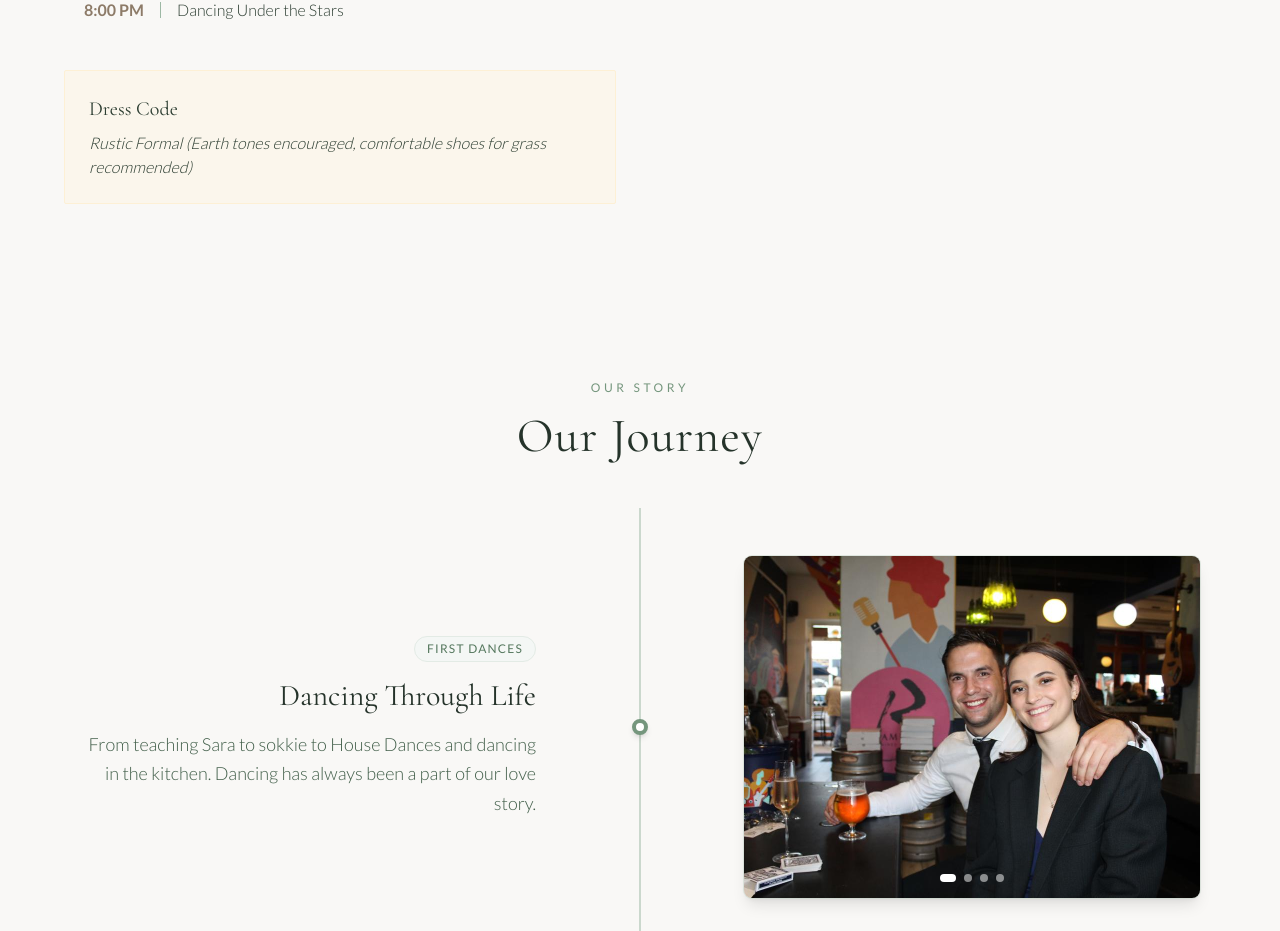
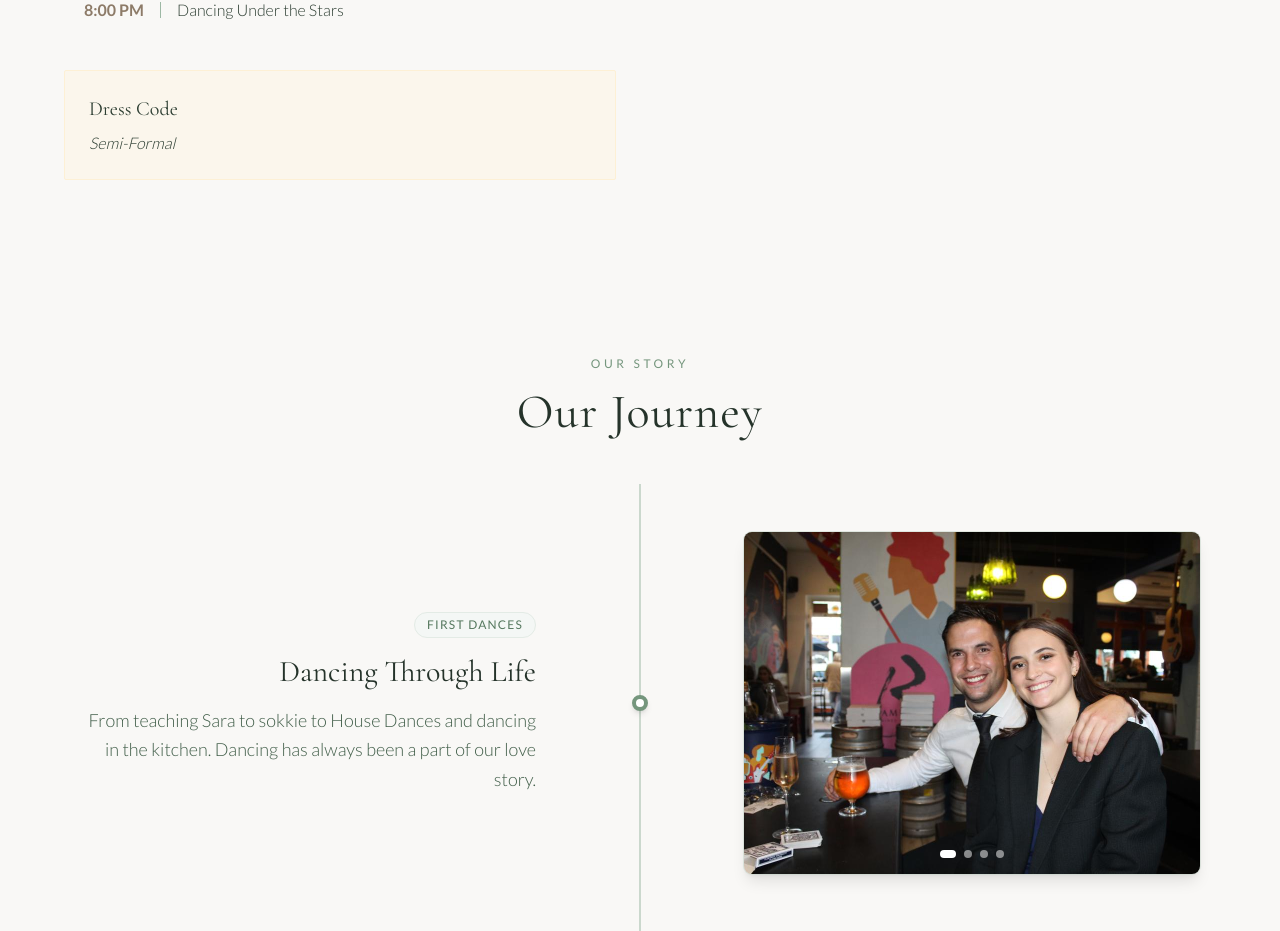
Before and after one commit to gerrithbrink/brink-wedding, a React (Vite) app: page / in a window 1280 px wide. Shown: the part 1440-2371 px from the top of the page. Built offline with nearby package versions, Linux system fonts and the light colour scheme.

Commit message:
chore: update wedding dress code from "Rustic Formal" to "Semi-Formal".

```diff
--- a/constants.ts
+++ b/constants.ts
@@ -12,7 +12,7 @@ export const WEDDING_DETAILS = {
     { time: "6:00 PM", event: "Rustic Feast & Toasts" },
     { time: "8:00 PM", event: "Dancing Under the Stars" },
   ],
-  dressCode: "Rustic Formal (Earth tones encouraged, comfortable shoes for grass recommended)",
+  dressCode: "Semi-Formal",
   images: {
     hero: "/images/hero-bg1.jpg",
     details1: "/images/details_1.jpg",
```
